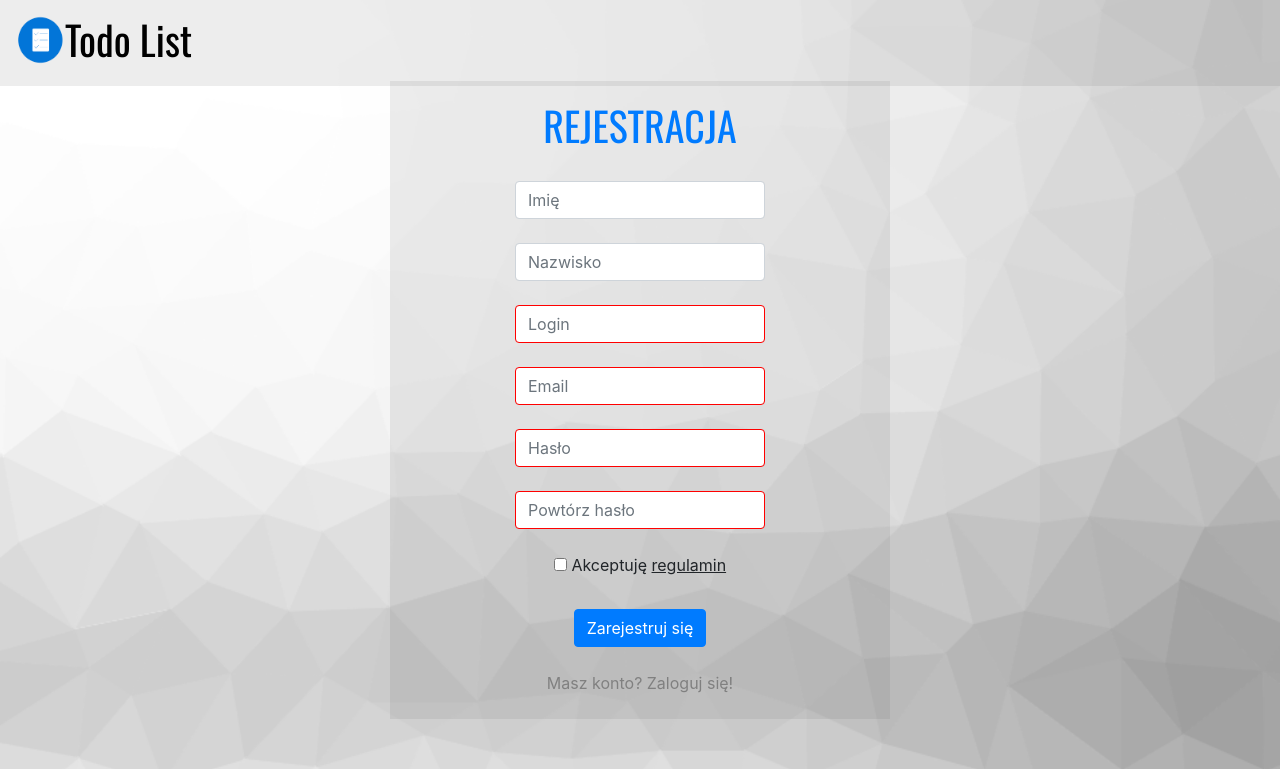
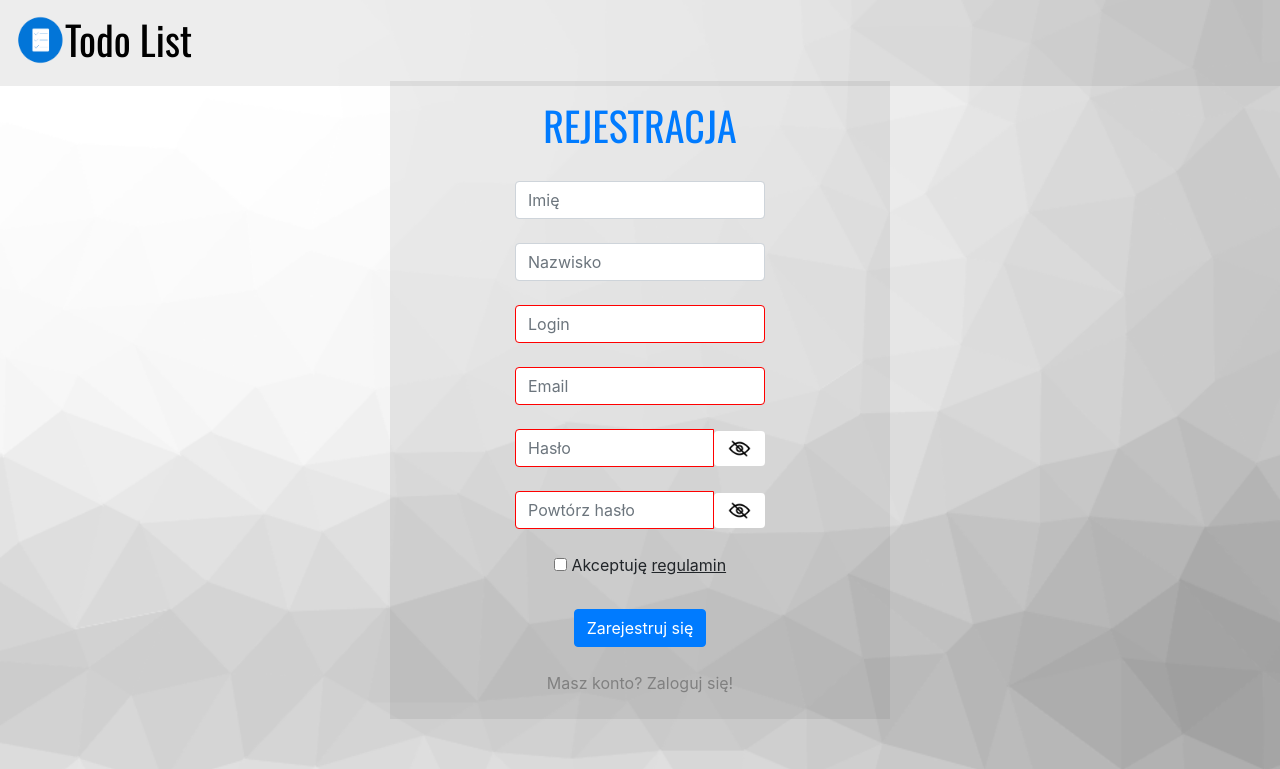
Before and after one commit to JakubC0401/projektG-owaniaHTML, a PHP site: page /register.php in a window 1280 px wide. Shown: the top 769 px of the page. Run offline with PHP 8.4, Linux system fonts and the light colour scheme.

Commit message:
Ukrywanie hasła w register.php

```diff
--- a/register.php
+++ b/register.php
@@ -83,9 +83,19 @@
                      <br>
           <input style="width: 50%;" class="form-control" type="email" name="email" placeholder="Email" required>
           <br>
-          <input style="width: 50%;" type="password" class="form-control" name="password" placeholder="Hasło" required minlength="6">
+          <div class="input-group" class="form-control" style="width: 50%;">
+            <input type="password" class="form-control" id="password_hidden" name="password" placeholder="Hasło" required minlength="6">
+            <span class="input-group-btn">
+              <button class="btn btn-default reveal" style="background-color:white; margin-top:2px; height:35px;"  type="button"><img src="eye_hidden.png" style="margin-top:-6px;" width="25"></button>
+            </span>
+          </div>
           <br>
-          <input style="width: 50%;" type="password" class="form-control" name="repeatPassword" placeholder="Powtórz hasło" required minlength="6">
+          <div class="input-group" class="form-control" style="width: 50%;">
+            <input type="password" class="form-control" id="password_hidden2" name="repeatPassword" placeholder="Powtórz hasło" required minlength="6">
+            <span class="input-group-btn">
+              <button class="btn btn-default reveal2" style="background-color:white; margin-top:2px; height:35px;"  type="button"><img src="eye_hidden.png" style="margin-top:-6px;" width="25"></button>
+            </span>
+          </div>
           <br>
           <input type="checkbox" id="regulamin" required/>
           <label for="regulamin">Akceptuję </label>
@@ -136,5 +146,24 @@
 
 
     </div>
+    <script>
+    //Skrypt na odkrywanie hasła
+    $(".reveal").on('click',function() {
+        var pwd = document.getElementById("password_hidden")
+        if (pwd.type === 'password') {
+            pwd.type="text";
+        } else {
+            pwd.type="password"
+        }
+    });
+    $(".reveal2").on('click',function() {
+        var pwd = document.getElementById("password_hidden2")
+        if (pwd.type === 'password') {
+            pwd.type="text";
+        } else {
+            pwd.type="password"
+        }
+    });
+    </script>
   </body>
 </html>
```
